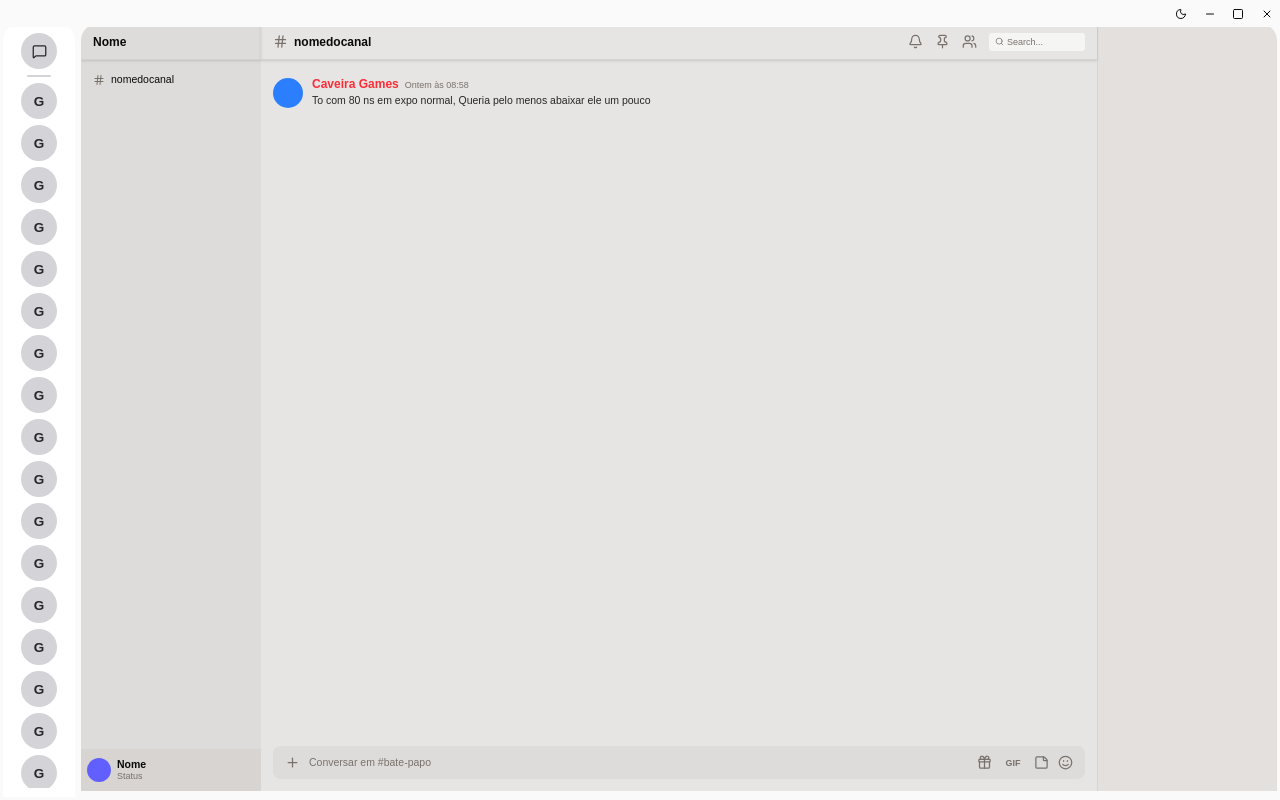
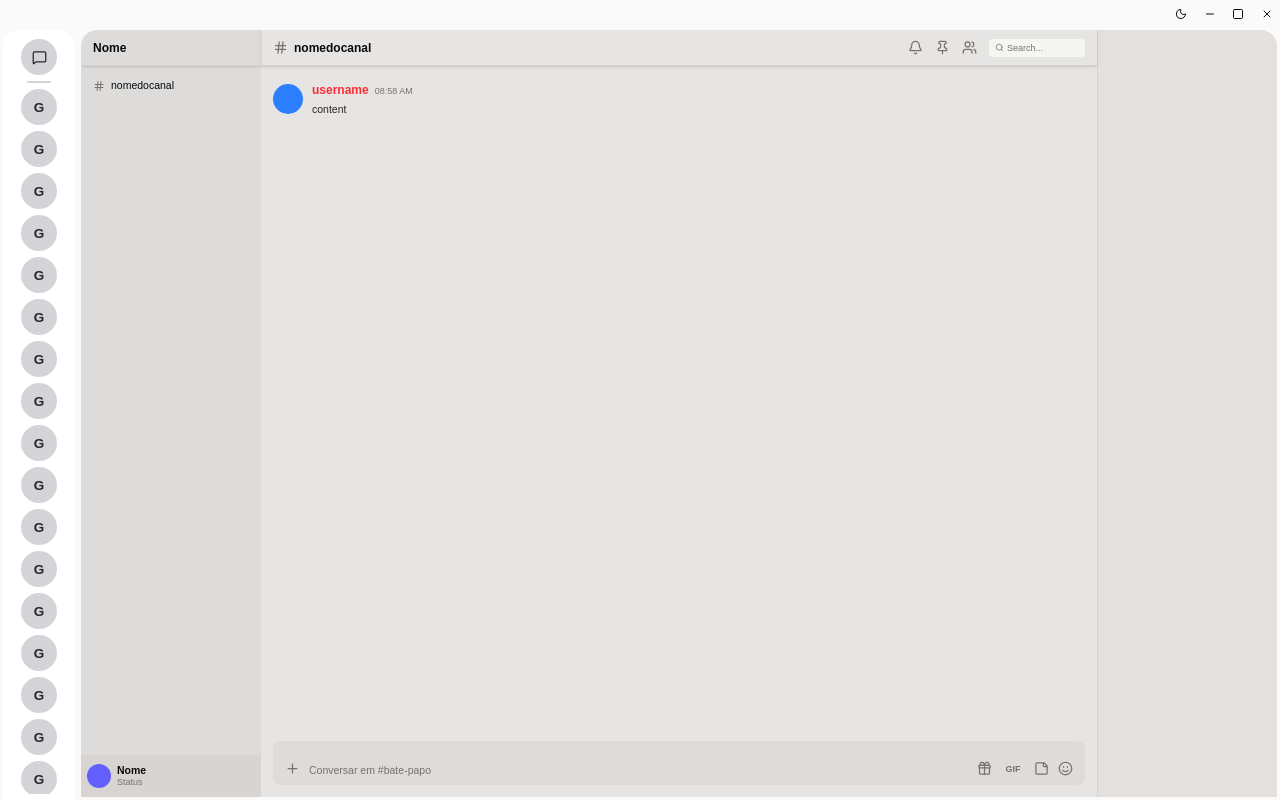
Before and after one commit to ptrixia/typecord, a Next.js app: page / in a window 1280 px wide. Built offline with nearby package versions, Linux system fonts and the light colour scheme.

Commit message:
adicionado modal e feito algumas melhorias no chatarea e gifpicker

```diff
--- a/package.json
+++ b/package.json
@@ -18,6 +18,8 @@
     "next-themes": "^0.4.6",
     "react": "19.2.8",
     "react-dom": "19.2.8",
+    "react-markdown": "^10.1.0",
+    "remark-gfm": "^4.0.1",
     "shadcn": "^4.18.0",
     "tailwind-merge": "^3.6.0",
     "tw-animate-css": "^1.4.0"
--- a/src/components/Guild/ChatArea.tsx
+++ b/src/components/Guild/ChatArea.tsx
@@ -4,6 +4,8 @@ import { useState, useRef, useEffect } from "react";
 import { Hash, Search, Users, Bell, Pin, Plus, Gift, StickyNote, Smile } from "lucide-react";
 import GifPicker from "./GifPicker";
 import EmojiPicker, { Theme } from "emoji-picker-react";
+import ReactMarkdown from "react-markdown";
+import remarkGfm from "remark-gfm";
 
 interface Message {
     id: number;
@@ -11,43 +13,64 @@ interface Message {
     authorColor: string;
     avatarColor: string;
     time: string;
-    content: string | null;
-    gifUrl: string | null;
+    content: string;
 }
 
 export default function ChatArea() {
+    const [isMounted, setIsMounted] = useState(false);
+
     const [messages, setMessages] = useState<Message[]>([
         {
             id: 1,
-            author: "Caveira Games",
+            author: "username",
             authorColor: "text-red-500",
             avatarColor: "bg-blue-500",
-            time: "Ontem às 08:58",
-            content: "To com 80 ns em expo normal, Queria pelo menos abaixar ele um pouco",
-            gifUrl: null,
+            time: new Date("2023-04-01T08:58:00").toLocaleTimeString([], { hour: "2-digit", minute: "2-digit" }),
+            content: "content",
         },
     ]);
 
     const [inputValue, setInputValue] = useState("");
-
     const [isGifOpen, setIsGifOpen] = useState(false);
     const [isEmojiOpen, setIsEmojiOpen] = useState(false);
 
     const messagesEndRef = useRef<HTMLDivElement>(null);
+    const textareaRef = useRef<HTMLTextAreaElement>(null);
+
+    useEffect(() => {
+        setIsMounted(true);
+    }, []);
 
     useEffect(() => {
         messagesEndRef.current?.scrollIntoView({ behavior: "smooth" });
     }, [messages]);
 
-    const handleKeyDown = (e: React.KeyboardEvent<HTMLInputElement>) => {
-        if (e.key === "Enter" && inputValue.trim() !== "") {
-            sendMessage(inputValue.trim(), null);
-            setInputValue("");
+    const handleInput = (e: React.ChangeEvent<HTMLTextAreaElement>) => {
+        setInputValue(e.target.value);
+
+        if (textareaRef.current) {
+            textareaRef.current.style.height = "auto";
+            textareaRef.current.style.height = `${Math.min(textareaRef.current.scrollHeight, 250)}px`;
         }
     };
 
-    const handleSendGif = (url: string) => {
-        sendMessage(null, url);
+    const handleKeyDown = (e: React.KeyboardEvent<HTMLTextAreaElement>) => {
+        if (e.key === "Enter" && !e.shiftKey) {
+            e.preventDefault();
+
+            if (inputValue.trim() !== "") {
+                sendMessage(inputValue.trim());
+                setInputValue("");
+
+                if (textareaRef.current) {
+                    textareaRef.current.style.height = "auto";
+                }
+            }
+        }
+    };
+
+    const handleSendMedia = (url: string) => {
+        sendMessage(`![Media](${url})`);
         setIsGifOpen(false);
     };
 
@@ -55,15 +78,14 @@ export default function ChatArea() {
         setInputValue((prev) => prev + emojiData.emoji);
     };
 
-    const sendMessage = (text: string | null, gifUrl: string | null) => {
+    const sendMessage = (text: string) => {
         const newMessage: Message = {
             id: messages.length + 1,
             author: "Você",
             authorColor: "text-indigo-400",
             avatarColor: "bg-indigo-600",
-            time: "Agora",
+            time: new Date().toLocaleTimeString([], { hour: "2-digit", minute: "2-digit" }),
             content: text,
-            gifUrl: gifUrl,
         };
         setMessages([...messages, newMessage]);
     };
@@ -77,6 +99,10 @@ export default function ChatArea() {
         setIsEmojiOpen(!isEmojiOpen);
         setIsGifOpen(false);
     };
+
+    if (!isMounted) {
+        return null;
+    }
 
     return (
         <div className="relative flex min-w-0 flex-1 flex-col bg-transparent">
@@ -95,12 +121,14 @@ export default function ChatArea() {
                 </div>
             </div>
 
-            <div className="custom-scrollbar flex-1 overflow-y-auto p-4">
+            <div className="custom-scrollbar flex-1 overflow-y-auto p-4 overflow-x-hidden">
                 <div className="flex flex-col gap-4">
                     {messages.map((msg) => (
-                        <div key={msg.id} className="flex gap-3 rounded-md p-1 -mx-1 hover:bg-black/5 dark:hover:bg-white/5">
+                        <div key={msg.id} className="flex w-full gap-3 rounded-md p-1 -mx-1 hover:bg-black/5 dark:hover:bg-white/5">
                             <div className={`mt-1 h-10 w-10 shrink-0 rounded-full ${msg.avatarColor}`}></div>
-                            <div>
+
+                            {/* A MÁGICA ACONTECE AQUI: min-w-0 flex-1 */}
+                            <div className="min-w-0 flex-1">
                                 <div className="flex items-baseline gap-2">
                                     <span className={`cursor-pointer font-semibold hover:underline ${msg.authorColor}`}>
                                         {msg.author}
@@ -108,15 +136,50 @@ export default function ChatArea() {
                                     <span className="text-xs text-stone-500">{msg.time}</span>
                                 </div>
 
-                                {msg.content && <p className="text-sm text-stone-800 dark:text-zinc-200">{msg.content}</p>}
-                                {msg.gifUrl && (
-
-                                    <img
-                                        src={msg.gifUrl}
-                                        alt="GIF Enviado"
-                                        className="mt-2 max-h-80 max-w-sm rounded-lg object-contain shadow-md"
-                                    />
-                                )}
+                                <div className="mt-1 w-full break-words">
+                                    <ReactMarkdown
+                                        remarkPlugins={[remarkGfm]}
+                                        components={{
+                                            img: ({ node, ...props }) => (
+                                                <img
+                                                    {...props}
+                                                    className="mt-2 aspect-video w-full max-w-[400px] rounded-xl object-cover shadow-lg border border-zinc-200 dark:border-zinc-800"
+                                                    alt={props.alt || "Media"}
+                                                />
+                                            ),
+                                            p: ({ node, ...props }) => (
+                                                <p {...props} className="text-sm text-stone-800 dark:text-zinc-200 break-words whitespace-pre-wrap" />
+                                            ),
+                                            a: ({ node, ...props }) => (
+                                                <a {...props} className="text-blue-500 hover:underline break-all" target="_blank" rel="noopener noreferrer" />
+                                            ),
+                                            code: ({ node, inline, className, children, ...props }: any) => {
+                                                const match = /language-(\w+)/.exec(className || "");
+                                                const isInline = inline || !match;
+                                                return isInline ? (
+                                                    <code
+                                                        className="rounded bg-stone-200 px-1.5 py-0.5 text-[13px] dark:bg-zinc-800 dark:text-zinc-200 break-words"
+                                                        style={{ fontFamily: "'JetBrains Mono', 'Fira Code', monospace" }}
+                                                        {...props}
+                                                    >
+                                                        {children}
+                                                    </code>
+                                                ) : (
+                                                    <pre
+                                                        className="mt-2 max-w-full overflow-x-auto rounded-md bg-stone-200 p-3 text-[13px] dark:bg-[#1e1e20] dark:text-zinc-200 border border-stone-300 dark:border-zinc-800 custom-scrollbar"
+                                                        style={{ fontFamily: "'JetBrains Mono', 'Fira Code', monospace" }}
+                                                    >
+                                                        <code {...props} className={className}>
+                                                            {children}
+                                                        </code>
+                                                    </pre>
+                                                );
+                                            },
+                                        }}
+                                    >
+                                        {msg.content}
+                                    </ReactMarkdown>
+                                </div>
                             </div>
                         </div>
                     ))}
@@ -125,10 +188,9 @@ export default function ChatArea() {
             </div>
 
             <div className="relative p-4">
-
                 {isGifOpen && (
                     <div className="absolute bottom-[80px] right-24 z-50">
-                        <GifPicker onSendGif={handleSendGif} />
+                        <GifPicker onSendGif={handleSendMedia} />
                     </div>
                 )}
 
@@ -142,19 +204,21 @@ export default function ChatArea() {
                     </div>
                 )}
 
-                <div className="flex h-11 w-full items-center gap-3 rounded-lg bg-stone-300/50 px-4 dark:bg-[#383a40]">
-                    <Plus className="h-5 w-5 shrink-0 cursor-pointer text-stone-500 hover:text-stone-800 dark:text-zinc-400 dark:hover:text-zinc-200" />
+                <div className="flex min-h-[44px] w-full items-end gap-3 rounded-lg bg-stone-300/50 px-4 py-2.5 dark:bg-[#383a40]">
+                    <Plus className="mb-0.5 h-5 w-5 shrink-0 cursor-pointer text-stone-500 hover:text-stone-800 dark:text-zinc-400 dark:hover:text-zinc-200" />
 
-                    <input
-                        type="text"
+                    <textarea
+                        ref={textareaRef}
                         value={inputValue}
-                        onChange={(e) => setInputValue(e.target.value)}
+                        onChange={handleInput}
                         onKeyDown={handleKeyDown}
+                        maxLength={800}
+                        rows={1}
                         placeholder="Conversar em #bate-papo"
-                        className="flex-1 bg-transparent text-sm text-stone-900 outline-none placeholder:text-stone-500 dark:text-zinc-100 dark:placeholder:text-zinc-400"
+                        className="custom-scrollbar flex-1 resize-none bg-transparent text-sm text-stone-900 outline-none placeholder:text-stone-500 dark:text-zinc-100 dark:placeholder:text-zinc-400 break-words"
                     />
 
-                    <div className="flex shrink-0 items-center gap-3 text-stone-500 dark:text-zinc-400">
+                    <div className="mb-0.5 flex shrink-0 items-center gap-3 text-stone-500 dark:text-zinc-400">
                         <Gift className="h-5 w-5 cursor-pointer hover:text-stone-800 dark:hover:text-zinc-200" />
 
                         <div
```
Also changed, not shown: src/app/page.tsx (+17 -0 lines), src/components/Guild/GifPicker.tsx (+19 -11 lines), src/components/Modal.tsx (added, +60 -0 lines), 1 other file (tests, documents, lock files or other folders).
